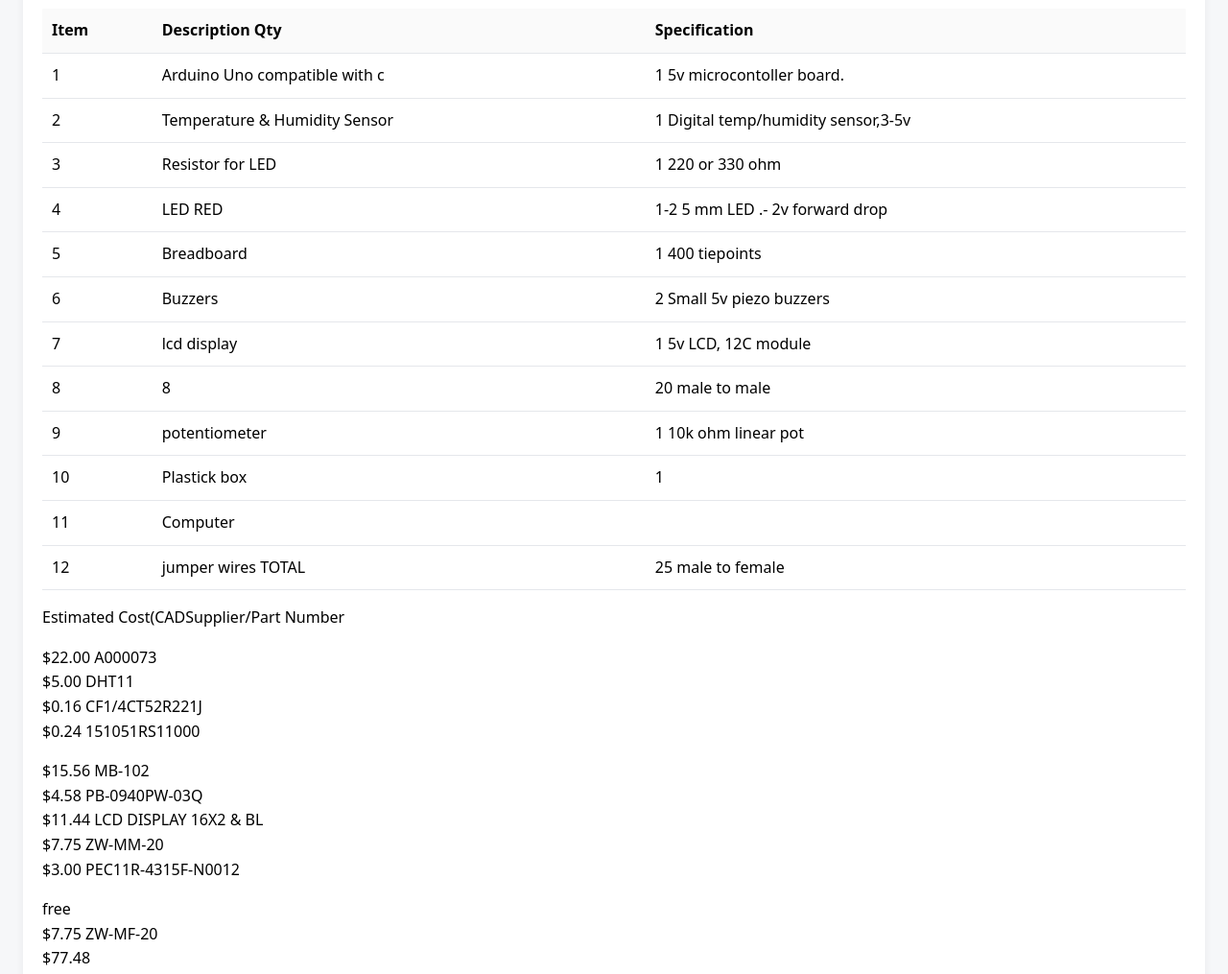
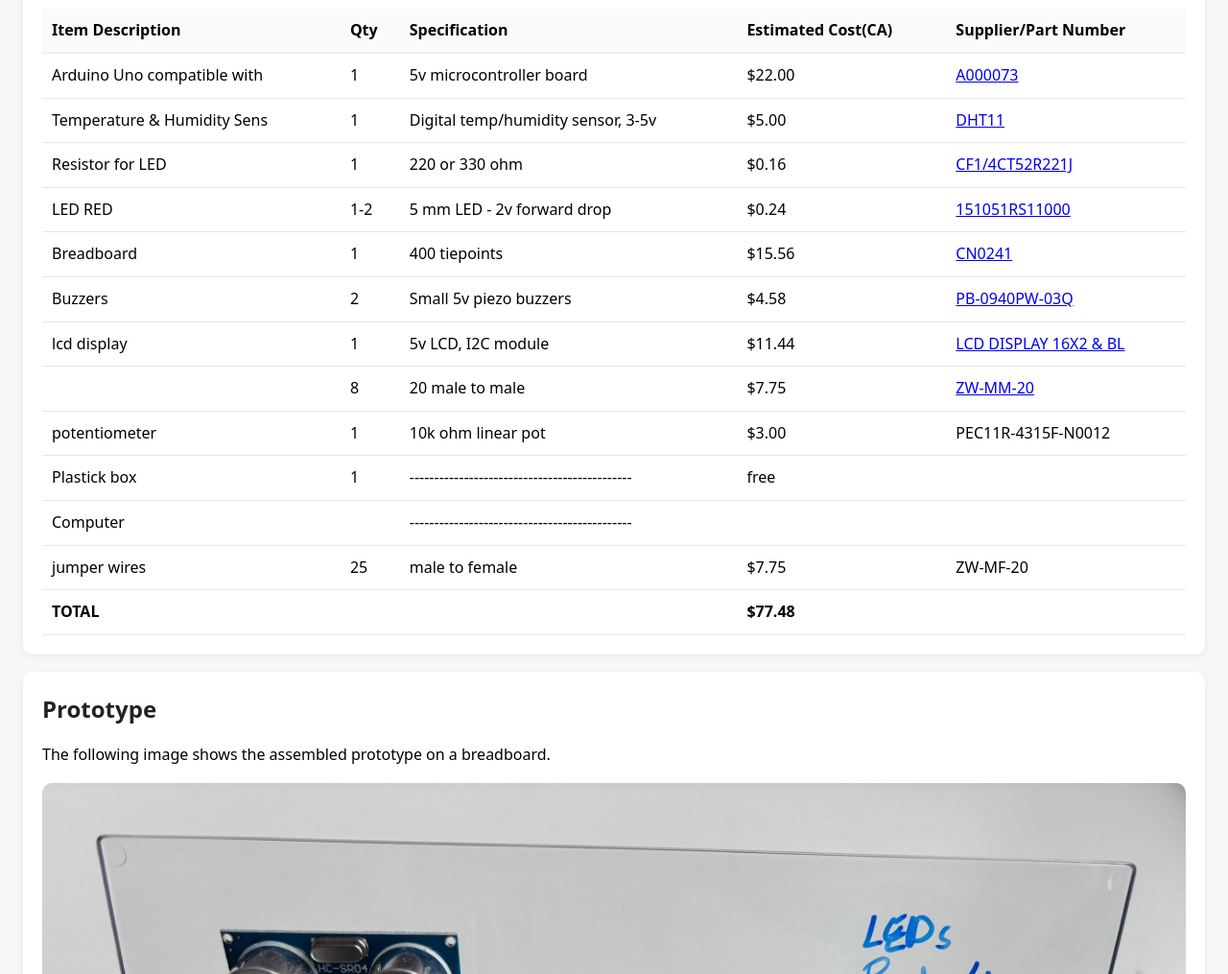
Before and after one commit to Dalt84/Fire-alram, a plain HTML site: page index.html in a window 1280 px wide. Shown: the part 1917-2932 px from the top of the page at 96% size. Drawn offline with nearby package versions, Linux system fonts and the light colour scheme.

Commit message:
Add files via upload

```diff
--- a/index.html
+++ b/index.html
@@ -58,7 +58,8 @@
       When the temperature reaches a preset range, all alarm systems engage simultaneously: the buzzer sounds to
       alert those who are not hearing impaired, the RGB LEDs flash to visually warn the hearing impaired, and the
       LCD screen displays the current temperature along with the message <em>Fire! Exit Now</em>. This ensures
-comprehensive safety by combining auditory and visual signals.</p>
+      comprehensive safety by combining auditory and visual signals.
+    </p>
 
 
     </p>
@@ -86,103 +87,112 @@ comprehensive safety by combining auditory and visual signals.</p>
 
   <section id="bom">
     <h2>Bill of Materials (BoM)</h2>
-    <!DOCTYPE html>
-<html lang="en">
-<head>
-  <meta charset="utf-8">
-  <title>BOM</title>
-</head>
-<body>
+
+
 
       <table>
   <tr>
-    <th>Item</th>
-    <th>Description Qty</th>
+    <th>Item Description</th>
+    <th>Qty</th>
     <th>Specification</th>
+    <th>Estimated Cost(CA)</th>
+    <th>Supplier/Part Number</th>
   </tr>
   <tr>
+    <td>Arduino Uno compatible with</td>
     <td>1</td>
-    <td>Arduino Uno compatible with c</td>
-    <td>1 5v microcontoller board.</td>
+    <td>5v microcontroller board</td>
+    <td>$22.00</td>
+    <td><a href = "https://www.amazon.ca/Elegoo-Board-ATmega328P-ATMEGA16U2-Arduino/dp/B01EWOE0UU/ref=sr_1_3_sspa">A000073</href></td>
   </tr>
   <tr>
-    <td>2</td>
-    <td>Temperature &amp; Humidity Sensor</td>
-    <td>1 Digital temp/humidity sensor,3-5v</td>
+    <td>Temperature & Humidity Sens</td>
+    <td>1</td>
+    <td>Digital temp/humidity sensor, 3-5v</td>
+    <td>$5.00</td>
+    <td><a href = "https://www.digikey.ca/en/products/detail/dfrobot/DFR0067/6588511">DHT11</href></td>
   </tr>
   <tr>
-    <td>3</td>
     <td>Resistor for LED</td>
-    <td>1 220 or 330 ohm</td>
+    <td>1</td>
+    <td>220 or 330 ohm</td>
+    <td>$0.16</td>
+    <td><a href = "https://www.digikey.ca/en/products/detail/koa-speer-electronics-inc/CF1-4CT52R221J/13538392">CF1/4CT52R221J</href></td>
   </tr>
   <tr>
-    <td>4</td>
     <td>LED RED</td>
-    <td>1-2 5 mm LED .- 2v forward drop</td>
+    <td>1-2</td>
+    <td>5 mm LED - 2v forward drop</td>
+    <td>$0.24</td>
+    <td><a href = "https://www.digikey.ca/en/products/detail/w-rth-elektronik/151051RS11000/4490012">151051RS11000</href></td>
   </tr>
   <tr>
-    <td>5</td>
     <td>Breadboard</td>
-    <td>1 400 tiepoints</td>
+    <td>1</td>
+    <td>400 tiepoints</td>
+    <td>$15.56</td>
+    <td><a href = "https://www.digikey.ca/en/products/detail/sunfounder/CN0241/18668614">CN0241</href></td>
   </tr>
   <tr>
-    <td>6</td>
     <td>Buzzers</td>
-    <td>2 Small 5v piezo buzzers</td>
+    <td>2</td>
+    <td>Small 5v piezo buzzers</td>
+    <td>$4.58</td>
+    <td><a href = "https://www.digikey.ca/en/products/detail/mallory-sonalert-products-inc/PB-0940PW-03Q/21823203">PB-0940PW-03Q</href></td>
   </tr>
   <tr>
-    <td>7</td>
     <td>lcd display</td>
-    <td>1 5v LCD, 12C module</td>
+    <td>1</td>
+    <td>5v LCD, I2C module</td>
+    <td>$11.44</td>
+    <td><a href = "https://www.digikey.ca/en/products/detail/olimex-ltd/LCD-DISPLAY-16X2---BL/21662361">LCD DISPLAY 16X2 & BL</href></td>
   </tr>
   <tr>
-    <td>8</td>
+    <td></td>
     <td>8</td>
     <td>20 male to male</td>
+    <td>$7.75</td>
+    <td><a href = "https://www.digikey.ca/en/products/detail/busboard-prototype-systems/ZW-MM-20/19200346">ZW-MM-20</href></td>
   </tr>
   <tr>
-    <td>9</td>
     <td>potentiometer</td>
-    <td>1 10k ohm linear pot</td>
+    <td>1</td>
+    <td>10k ohm linear pot</td>
+    <td>$3.00</td>
+    <td>PEC11R-4315F-N0012</td>
   </tr>
   <tr>
-    <td>10</td>
     <td>Plastick box</td>
     <td>1</td>
-  </tr>
-  <tr>
-    <td>11</td>
-    <td>Computer</td>
+    <td>---------------------------------------------</td>
+    <td>free</td>
     <td></td>
   </tr>
   <tr>
-    <td>12</td>
-    <td>jumper wires TOTAL</td>
-    <td>25 male to female</td>
+    <td>Computer</td>
+    <td></td>
+    <td>---------------------------------------------</td>
+    <td></td>
+    <td></td>
+  </tr>
+  <tr>
+    <td>jumper wires</td>
+    <td>25</td>
+    <td>male to female</td>
+    <td>$7.75</td>
+    <td>ZW-MF-20</td>
+  </tr>
+  <tr>
+    <td><strong>TOTAL</strong></td>
+    <td></td>
+    <td></td>
+    <td><strong>$77.48</strong></td>
+    <td></td>
   </tr>
 </table>
 
-<!-- PageBreak -->
 
-<p>Estimated Cost(CADSupplier/Part Number</p>
-
-<p>$22.00 A000073<br>
-$5.00 DHT11<br>
-$0.16 CF1/4CT52R221J<br>
-$0.24 151051RS11000</p>
-
-<p>$15.56 MB-102<br>
-$4.58 PB-0940PW-03Q<br>
-$11.44 LCD DISPLAY 16X2 &amp; BL<br>
-$7.75 ZW-MM-20<br>
-$3.00 PEC11R-4315F-N0012</p>
-
-<p>free<br>
-$7.75 ZW-MF-20<br>
-$77.48</p>
-
-</body>
-</html>
+    </section>
 
 
     <section id="prototype">
@@ -304,7 +314,8 @@ void loop() {
           Ayanfeoluwaadekanye1. (2020, Oct 4).
           <em>Fire and Smoke Alarm.</em>
           Arduino Project Hub.
-    <a href="https://projecthub.arduino.cc/ayanfeoluwaadekanye1/fire-and-smoke-alarm-e4d081" target="_blank" rel="noopener noreferrer">
+          <a href="https://projecthub.arduino.cc/ayanfeoluwaadekanye1/fire-and-smoke-alarm-e4d081" target="_blank"
+            rel="noopener noreferrer">
             https://projecthub.arduino.cc/ayanfeoluwaadekanye1/fire-and-smoke-alarm-e4d081
           </a>
         </li>
@@ -313,7 +324,8 @@ void loop() {
           Ayanfeoluwaadekanye1. (2020, Aug 27).
           <em>Fire Alarm.</em>
           Arduino Project Hub.
-    <a href="https://projecthub.arduino.cc/ayanfeoluwaadekanye1/fire-alarm-f3a79d" target="_blank" rel="noopener noreferrer">
+          <a href="https://projecthub.arduino.cc/ayanfeoluwaadekanye1/fire-alarm-f3a79d" target="_blank"
+            rel="noopener noreferrer">
             https://projecthub.arduino.cc/ayanfeoluwaadekanye1/fire-alarm-f3a79d
           </a>
         </li>
@@ -322,15 +334,13 @@ void loop() {
           Arduino_buzz. (2025, May 9).
           <em>Temperature and Humidity Monitor Using DHT11, OLED, RGB LED, and Buzzer.</em>
           Arduino Project Hub.
-    <a href="https://projecthub.arduino.cc/arduino_buzz/temperature-and-humidity-monitor-using-dht11-oled-rgb-led-and-buzzer-589f14" target="_blank" rel="noopener noreferrer">
+          <a href="https://projecthub.arduino.cc/arduino_buzz/temperature-and-humidity-monitor-using-dht11-oled-rgb-led-and-buzzer-589f14"
+            target="_blank" rel="noopener noreferrer">
             https://projecthub.arduino.cc/arduino_buzz/temperature-and-humidity-monitor-using-dht11-oled-rgb-led-and-buzzer-589f14
           </a>
         </li>
-</ul
-
+      </ul>
      </section>
-
-
 
 </body>
 
```
Lines whose indentation alone changed are shown as unchanged.
